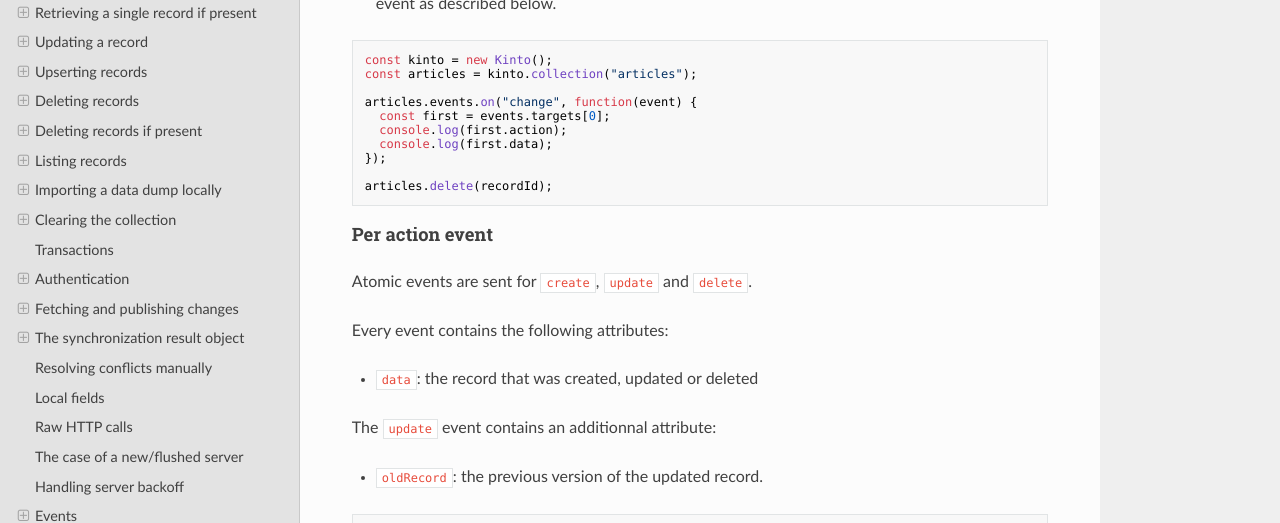
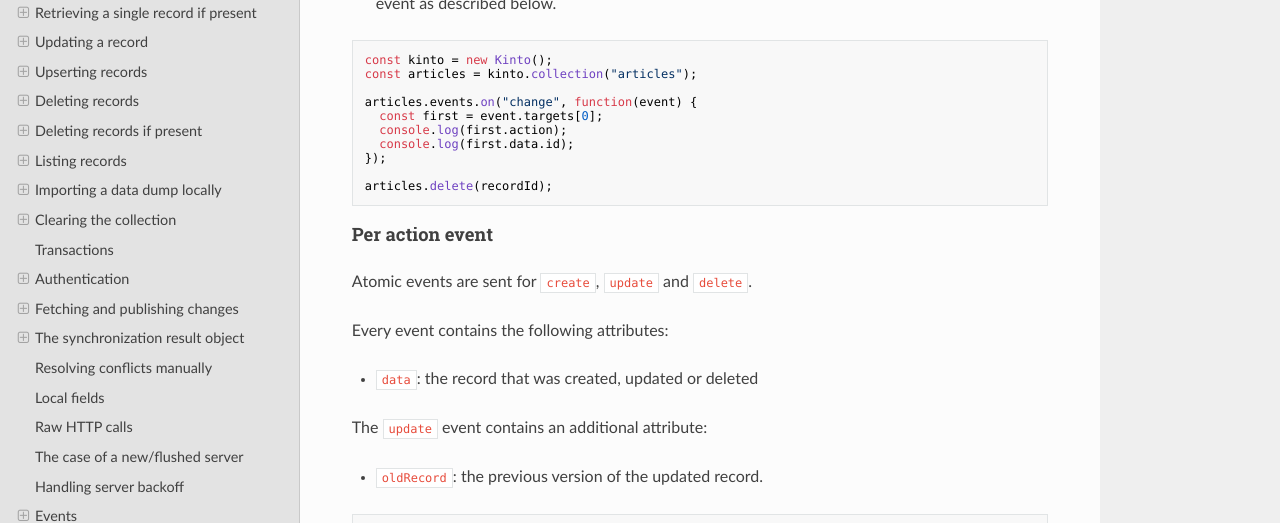
Before and after one commit to Kinto/kinto.js, an MkDocs documentation site: the page built from docs/api.md, in a window 1280 px wide and 900 px high, scrolled down 17016 px. Shown: the part 151-674 px from the top of the window. Built offline with MkDocs 1.6.1, drawn with Linux system fonts in a browser that asks for light colours; nearby versions of some CDN libraries; old or Windows-style settings are respelled for this version of MkDocs.

Commit message:
Address @glasserc comments
Thanks for the review!

```diff
--- a/docs/api.md
+++ b/docs/api.md
@@ -782,9 +782,9 @@ const kinto = new Kinto();
 const articles = kinto.collection("articles");
 
 articles.events.on("change", function(event) {
-  const first = events.targets[0];
+  const first = event.targets[0];
   console.log(first.action);
-  console.log(first.data);
+  console.log(first.data.id);
 });
 
 articles.delete(recordId);
@@ -798,7 +798,7 @@ Every event contains the following attributes:
 
 - ``data``: the record that was created, updated or deleted
 
-The ``update`` event contains an additionnal attribute:
+The ``update`` event contains an additional attribute:
 
 - ``oldRecord``: the previous version of the updated record.
 
```
Also changed, not shown: 2 other files.
